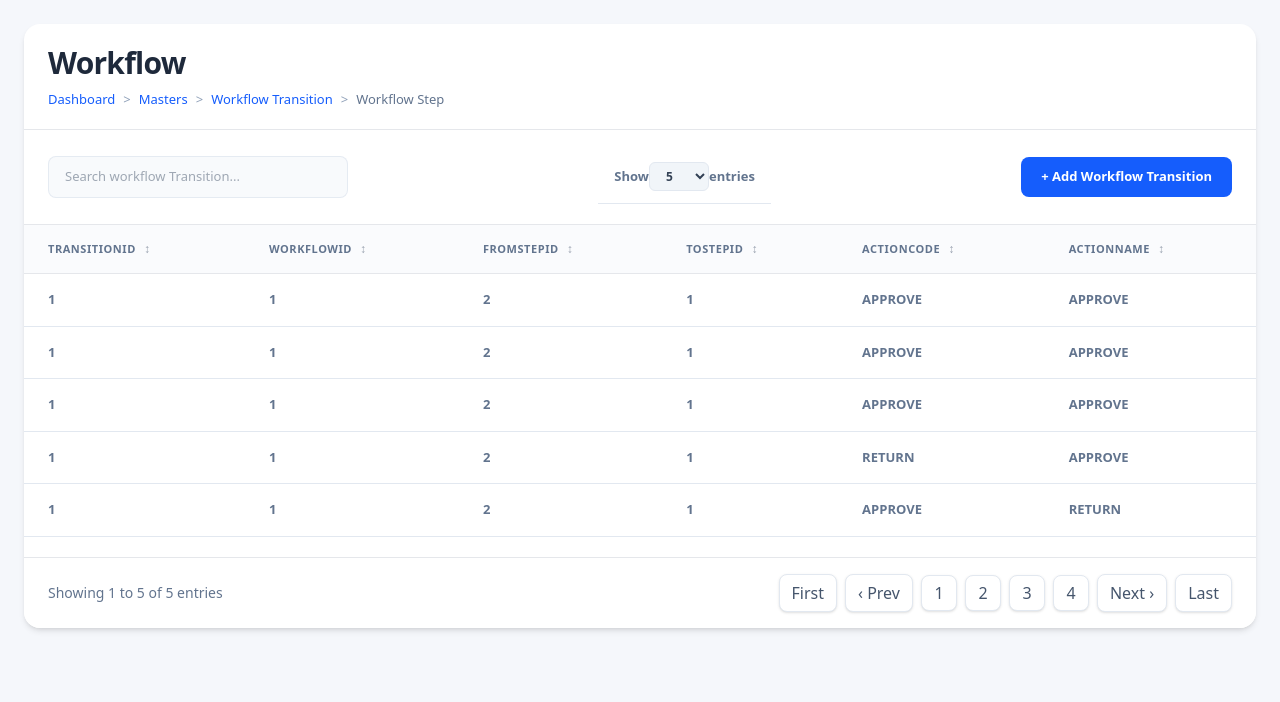
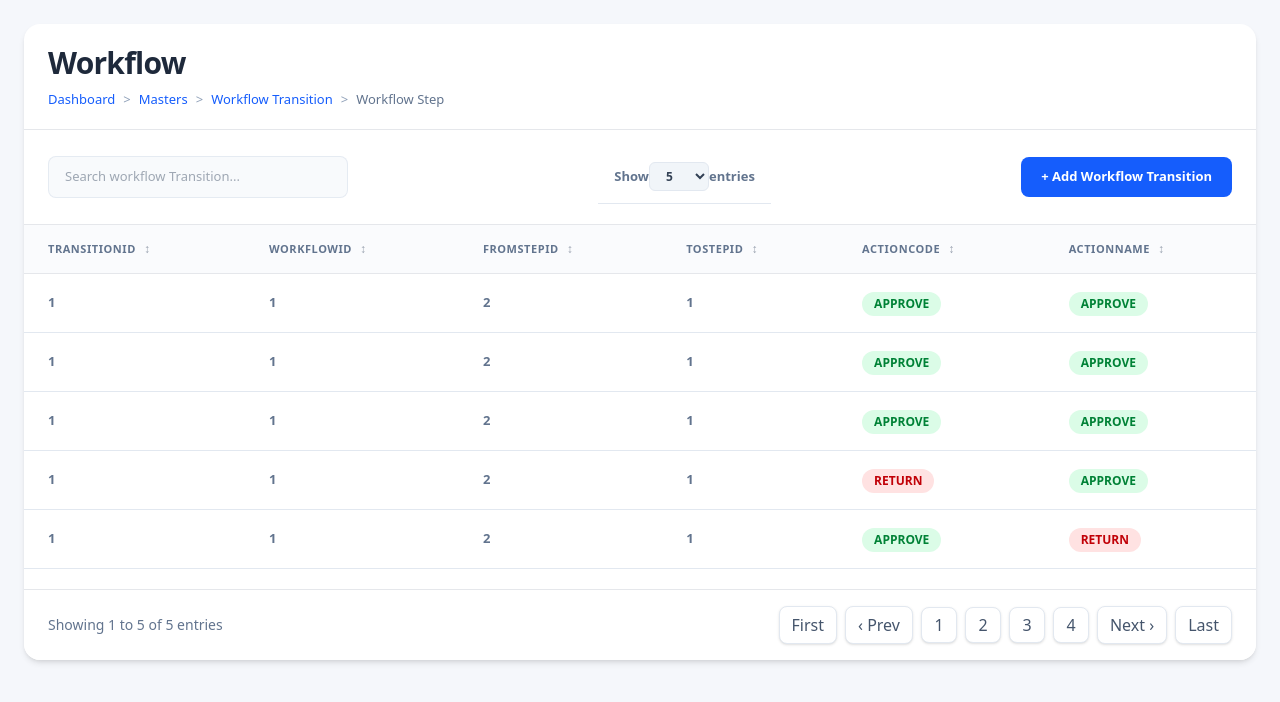
Before and after one commit to Abhishekkyadav/FlowCore_FN, a Next.js app: page /workflowtransition in a window 1280 px wide. Shown: the top 702 px of the page. Built offline with nearby package versions, Linux system fonts and the light colour scheme.

Commit message:
made changes in actioncode actionname

```diff
--- a/src/components/WorkFlowTransition/Transitiontable.js
+++ b/src/components/WorkFlowTransition/Transitiontable.js
@@ -171,13 +171,30 @@ const handleSort = (key) => {
                     {item.ToStepId}
                   </td>
 
-                  <td className="px-6 py-4 border-b border-slate-200 text-align center text-[13px] text-slate-500 font-bold">
-                    {item.ActionCode}
-                  </td>
-
-                  <td className="px-6 py-4 border-b border-slate-200  text-align center text-[13px] text-slate-500 font-bold">
-                    {item.ActionName}
-                  </td>
+                 <td className="px-6 py-4 border-b border-slate-200">
+  <span
+    className={`inline-flex items-center rounded-full px-3 py-1 text-xs font-semibold
+      ${
+        item.ActionCode === "APPROVE"
+          ? "bg-green-100 text-green-700"
+          : "bg-red-100 text-red-700"
+      }`}
+  >
+    {item.ActionCode}
+  </span>
+</td>
+                  <td className="px-6 py-4 border-b border-slate-200">
+  <span
+    className={`inline-flex items-center rounded-full px-3 py-1 text-xs font-semibold
+      ${
+        item.ActionName === "APPROVE"
+          ? "bg-green-100 text-green-700"
+          : "bg-red-100 text-red-700"
+      }`}
+  >
+    {item.ActionName}
+  </span>
+</td>
                 </tr>
               ))}
             </tbody>
```
